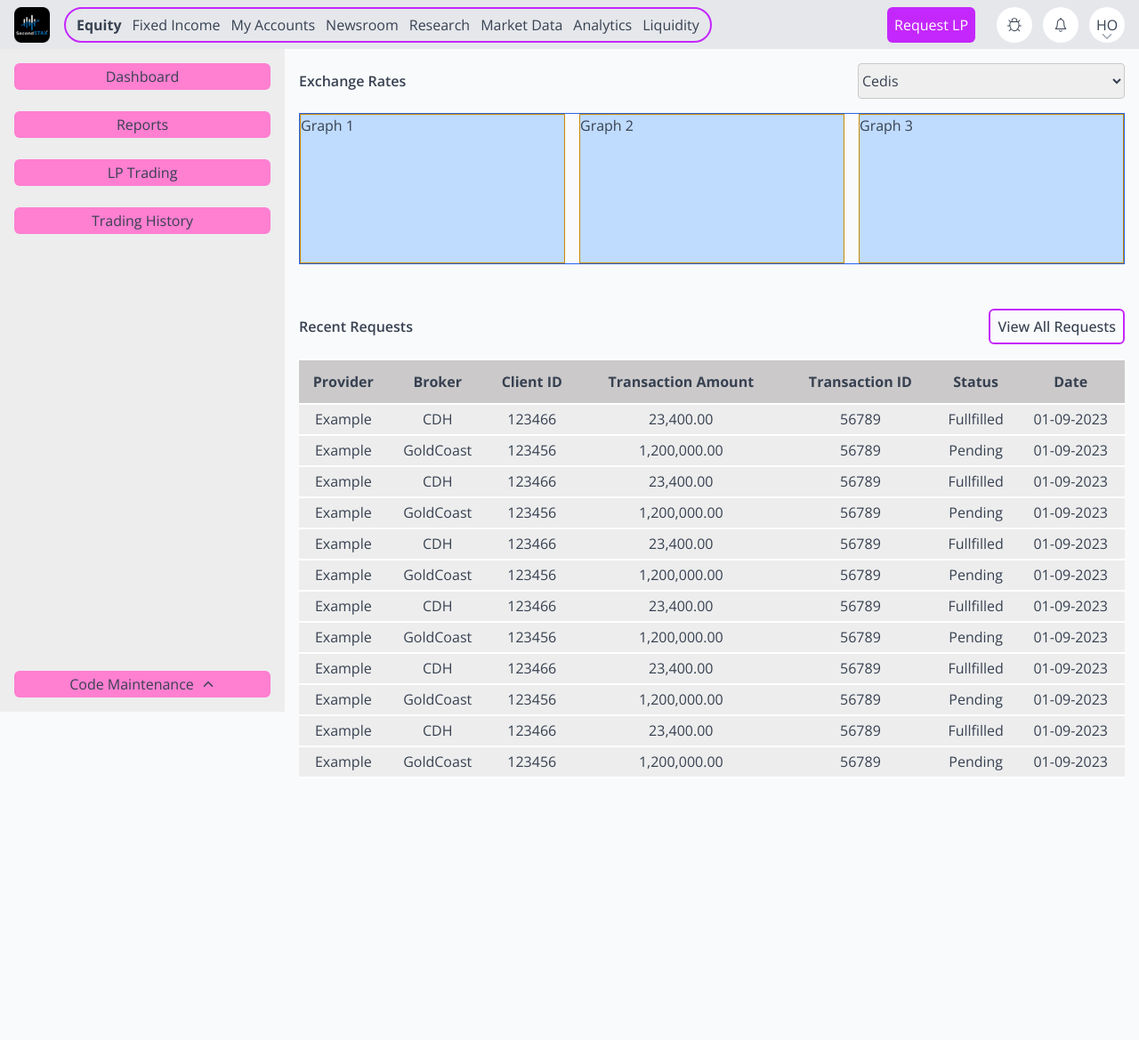
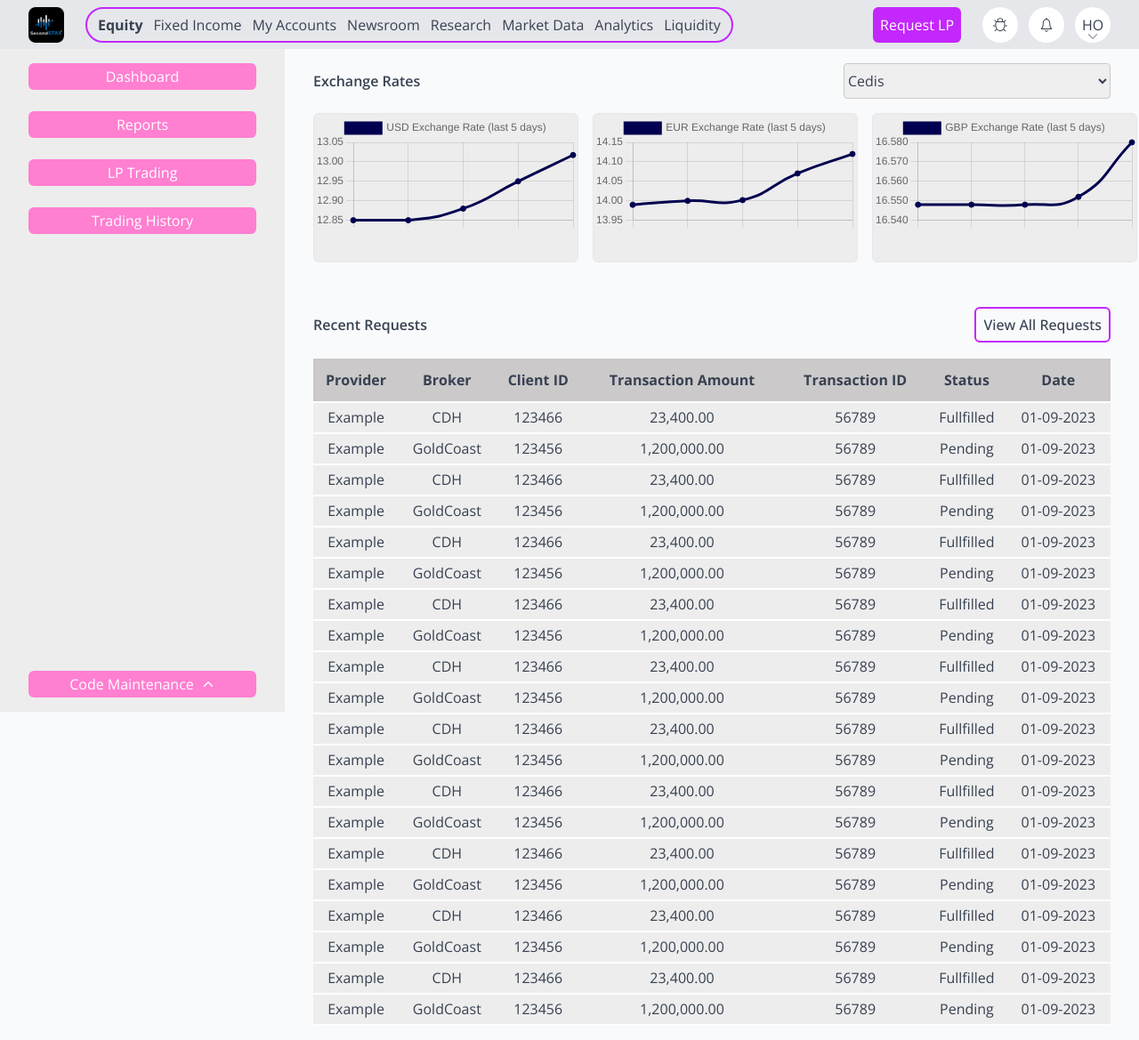
Before and after one commit to newhoteng/ssx, a React (Create React App) app: page / in a window 1280 px wide. Shown: the whole page at 89% size. Before the commit the page ends 891 px from the top, so only its background shows below. Built offline with nearby package versions, Linux system fonts and the light colour scheme.

Commit message:
Add charts

```diff
--- a/src/components/Header.js
+++ b/src/components/Header.js
@@ -11,11 +11,12 @@ const Header = () => {
     fontWeight: isActive ? '700' : '400',
   });
 
+  // max-w-[1504px]
   return (
     <>
       <header className="bg-gray-200 fixed w-full z-[10]">
-        <div className="flex justify-between items-center h-[55px] max-w-[1504px] my-0 mx-auto px-4 py-0 ">
-          <div className="flex items-center justify-center gap-4">
+        <div className="flex justify-between items-center h-[55px] my-0 mx-auto px-8 py-0 ">
+          <div className="flex items-center justify-center gap-6">
             <div className="w-[40px] h-[40px] flex items-center justify-center">
               <img className="" src={CompanyLogo} alt="company logo" />
             </div>
--- a/src/data/CediDollar.json
+++ b/src/data/CediDollar.json
@@ -1,7 +1,7 @@
 [
-  {"label": "03/16/2024", "rate": 12.8500},
-  {"label": "03/17/2024", "rate": 12.8500},
-  {"label": "03/18/2024", "rate": 12.8800},
-  {"label": "03/19/2024", "rate": 12.9500},
-  {"label": "03/20/2024", "rate": 13.0175}
+  {"label": "", "rate": 12.8500},
+  {"label": "", "rate": 12.8500},
+  {"label": "", "rate": 12.8800},
+  {"label": "", "rate": 12.9500},
+  {"label": "", "rate": 13.0175}
 ]
--- a/src/data/CediEuro.json
+++ b/src/data/CediEuro.json
@@ -1,7 +1,7 @@
 [
-  {"label": "03/16/2024", "rate": 13.9898},
-  {"label": "03/17/2024", "rate": 13.9999},
-  {"label": "03/18/2024", "rate": 14.0018},
-  {"label": "03/19/2024", "rate": 14.0702},
-  {"label": "03/20/2024", "rate": 14.1201}
+  {"label": "", "rate": 13.9898},
+  {"label": "", "rate": 13.9999},
+  {"label": "", "rate": 14.0018},
+  {"label": "", "rate": 14.0702},
+  {"label": "", "rate": 14.1201}
 ]
--- a/src/data/CediPound.json
+++ b/src/data/CediPound.json
@@ -1,7 +1,7 @@
 [
-  {"label": "03/16/2024", "rate": 16.548},
-  {"label": "03/17/2024", "rate": 16.548},
-  {"label": "03/18/2024", "rate": 16.548},
-  {"label": "03/19/2024", "rate": 16.552},
-  {"label": "03/20/2024", "rate": 16.580}
+  {"label": "", "rate": 16.548},
+  {"label": "", "rate": 16.548},
+  {"label": "", "rate": 16.548},
+  {"label": "", "rate": 16.552},
+  {"label": "", "rate": 16.580}
 ]
--- a/src/pages/Equity/EquityPage.js
+++ b/src/pages/Equity/EquityPage.js
@@ -1,20 +1,37 @@
 import React from 'react';
 import { IoIosArrowUp } from "react-icons/io";
 import { FaCediSign } from "react-icons/fa6";
+import { Chart as ChartJS, defaults } from "chart.js/auto";
+import { Line } from "react-chartjs-2";
+
+// https://ssx-or60.onrender.com/
+
+import cediDollar from "../../data/CediDollar.json";
+import cediEuro from "../../data/CediEuro.json";
+import cediPounds from "../../data/CediPound.json";
+
+// defaults.maintainAspectRatio = false;
+defaults.responsive = true;
+
+// defaults.plugins.title.display = true;
+// defaults.plugins.title.align = "start";
+// defaults.plugins.title.font.size = true;
+// defaults.plugins.title.color = "#374151";
+// max-w-[1504px]
 
 const EquityPage = () => {
   return (
-    <main className="flex max-w-[1504px] my-0 mx-auto py-0 relative top-[55px]">
+    <main className="flex my-0 mx-auto py-0 relative top-[55px]">
       {/* Side Nav */}
-      <nav className="px-4 py-4 flex flex-col items-cente gap-6 w-1/4 h-[calc(100vh-55px)] bg-lightgrey absolute left-0">
-        <button className="bg-accentpink h-[30px] rounded-md">Dashboard</button>
-        <button className="bg-accentpink h-[30px] rounded-md" >Reports</button>
-        <button className="bg-accentpink h-[30px] rounded-md" >LP Trading</button>
-        <button className="bg-accentpink h-[30px] rounded-md" >Trading History</button>
-        <button className="bg-accentpink h-[30px] rounded-md mt-auto flex items-center justify-center gap-2" ><span>Code Maintenance</span><IoIosArrowUp /></button>
+      <nav className="px-8 py-4 flex flex-col items-cente gap-6 w-1/4 h-[calc(100vh-55px)] bg-lightgrey fixed">
+        <button className="bg-accentpink h-[30px] rounded-md text-white">Dashboard</button>
+        <button className="bg-accentpink h-[30px] rounded-md text-white" >Reports</button>
+        <button className="bg-accentpink h-[30px] rounded-md text-white" >LP Trading</button>
+        <button className="bg-accentpink h-[30px] rounded-md text-white" >Trading History</button>
+        <button className="bg-accentpink h-[30px] rounded-md text-white mt-auto flex items-center justify-center gap-2" ><span>Code Maintenance</span><IoIosArrowUp /></button>
       </nav>
       {/* Main Section (expense rate) */}
-      <section className="py-4 px-4 w-3/4 ml-[25%]">
+      <section className="py-4 px-8 w-3/4 ml-[25%]">
         <div className="flex flex-col gap-4 mb-[50px]">
           <div className="flex items-center justify-between">
             <h2 className="font-semibold">Exchange Rates</h2>
@@ -27,15 +44,69 @@ const EquityPage = () => {
               </select>
             </form>
           </div>
-          <div className="graph border border-blue-600 flex gap-4">
-            <div className="border border-yellow-600 w-1/3 aspect-video bg-blue-200">
-              Graph 1
+          <div className="flex flex-col xl:flex-row gap-4">
+            <div className="border rounded-md xl:w-1/3 aspect-video xl:aspect-video bg-lightgrey">
+              <Line data={{
+                labels: cediDollar.map((data) => data.label),
+                datasets: [
+                  {
+                    label: "USD Exchange Rate (last 5 days)",
+                    data: cediDollar.map((data) => data.rate),
+                    borderColor: "#010050",
+                    backgroundColor: "#010050",
+                  }
+                ],
+              }}
+              options={{
+                elements: {
+                  line: {
+                    tension: 0.5,
+                  }
+                },
+              }}
+               />
             </div>
-            <div className="border border-yellow-600 w-1/3 aspect-video bg-blue-200">
-              Graph 2
+            <div className="border rounded-md xl:w-1/3 aspect-video xl:aspect-video bg-lightgrey">
+              <Line data={{
+                labels: cediEuro.map((data) => data.label),
+                datasets: [
+                  {
+                    label: "EUR Exchange Rate (last 5 days)",
+                    data: cediEuro.map((data) => data.rate),
+                    borderColor: "#010050",
+                    backgroundColor: "#010050",
+                  }
+                ],
+              }}
+              options={{
+                elements: {
+                  line: {
+                    tension: 0.5,
+                  }
+                },
+              }}
+               />
             </div>
-            <div className="border border-yellow-600 w-1/3 aspect-video bg-blue-200">
-              Graph 3
+            <div className="border rounded-md xl:w-1/3 aspect-video xl:aspect-video bg-lightgrey">
+              <Line data={{
+                labels: cediPounds.map((data) => data.label),
+                datasets: [
+                  {
+                    label: "GBP Exchange Rate (last 5 days)",
+                    data: cediPounds.map((data) => data.rate),
+                    borderColor: "#010050",
+                    backgroundColor: "#010050",
+                  }
+                ],
+              }}
+              options={{
+                elements: {
+                  line: {
+                    tension: 0.5,
+                  }
+                },
+              }}
+               />
             </div>
           </div>
         </div>
@@ -165,6 +236,78 @@ const EquityPage = () => {
                 <td>Pending</td>
                 <td>01-09-2023</td>
               </tr>
+              <tr className="bg-lightgrey border-y-2 border-white h-[35px]">
+                <td>Example</td>
+                <td>CDH</td>
+                <td>123466</td>
+                <td>23,400.00</td>
+                <td>56789</td>
+                <td>Fullfilled</td>
+                <td>01-09-2023</td>
+              </tr>
+              <tr className="bg-lightgrey border-y-2 border-white h-[35px]">
+                <td>Example</td>
+                <td>GoldCoast</td>
+                <td>123456</td>
+                <td>1,200,000.00</td>
+                <td>56789</td>
+                <td>Pending</td>
+                <td>01-09-2023</td>
+              </tr>
+              <tr className="bg-lightgrey border-y-2 border-white h-[35px]">
+                <td>Example</td>
+                <td>CDH</td>
+                <td>123466</td>
+                <td>23,400.00</td>
+                <td>56789</td>
+                <td>Fullfilled</td>
+                <td>01-09-2023</td>
+              </tr>
+              <tr className="bg-lightgrey border-y-2 border-white h-[35px]">
+                <td>Example</td>
+                <td>GoldCoast</td>
+                <td>123456</td>
+                <td>1,200,000.00</td>
+                <td>56789</td>
+                <td>Pending</td>
+                <td>01-09-2023</td>
+              </tr>
+              <tr className="bg-lightgrey border-y-2 border-white h-[35px]">
+                <td>Example</td>
+                <td>CDH</td>
+                <td>123466</td>
+                <td>23,400.00</td>
+                <td>56789</td>
+                <td>Fullfilled</td>
+                <td>01-09-2023</td>
+              </tr>
+              <tr className="bg-lightgrey border-y-2 border-white h-[35px]">
+                <td>Example</td>
+                <td>GoldCoast</td>
+                <td>123456</td>
+                <td>1,200,000.00</td>
+                <td>56789</td>
+                <td>Pending</td>
+                <td>01-09-2023</td>
+              </tr>
+              <tr className="bg-lightgrey border-y-2 border-white h-[35px]">
+                <td>Example</td>
+                <td>CDH</td>
+                <td>123466</td>
+                <td>23,400.00</td>
+                <td>56789</td>
+                <td>Fullfilled</td>
+                <td>01-09-2023</td>
+              </tr>
+              <tr className="bg-lightgrey border-y-2 border-white h-[35px]">
+                <td>Example</td>
+                <td>GoldCoast</td>
+                <td>123456</td>
+                <td>1,200,000.00</td>
+                <td>56789</td>
+                <td>Pending</td>
+                <td>01-09-2023</td>
+              </tr>
             </tbody>
           </table>
         </div>
```
